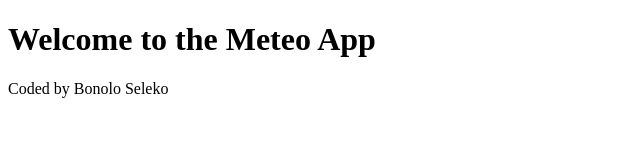
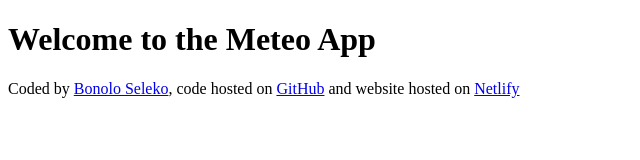
Before and after one commit to drasindrdre/weather_app, a plain HTML site: page index.html in a window 1280 px wide. Shown: the whole page, without its empty margins (0-640 px from the left). Drawn offline with Linux system fonts and the light colour scheme.

Commit message:
added links to the footer

```diff
--- a/index.html
+++ b/index.html
@@ -10,7 +10,10 @@
       Welcome to the Meteo App
     </h1>
     <footer>
-        Coded by Bonolo Seleko
+        Coded by
+        <a href="https://github.com/drasindrdre" target="_blank">Bonolo Seleko</a>, code hosted on
+        <a href="https://github.com/drasindrdre/weather_app/blob/main/index.html" target="_blank"> GitHub</a> and website hosted on
+        <a href="https://bweatapp.netlify.app/" target="_blank"> Netlify</a>
     </footer>
 </body>
 </html>
```
